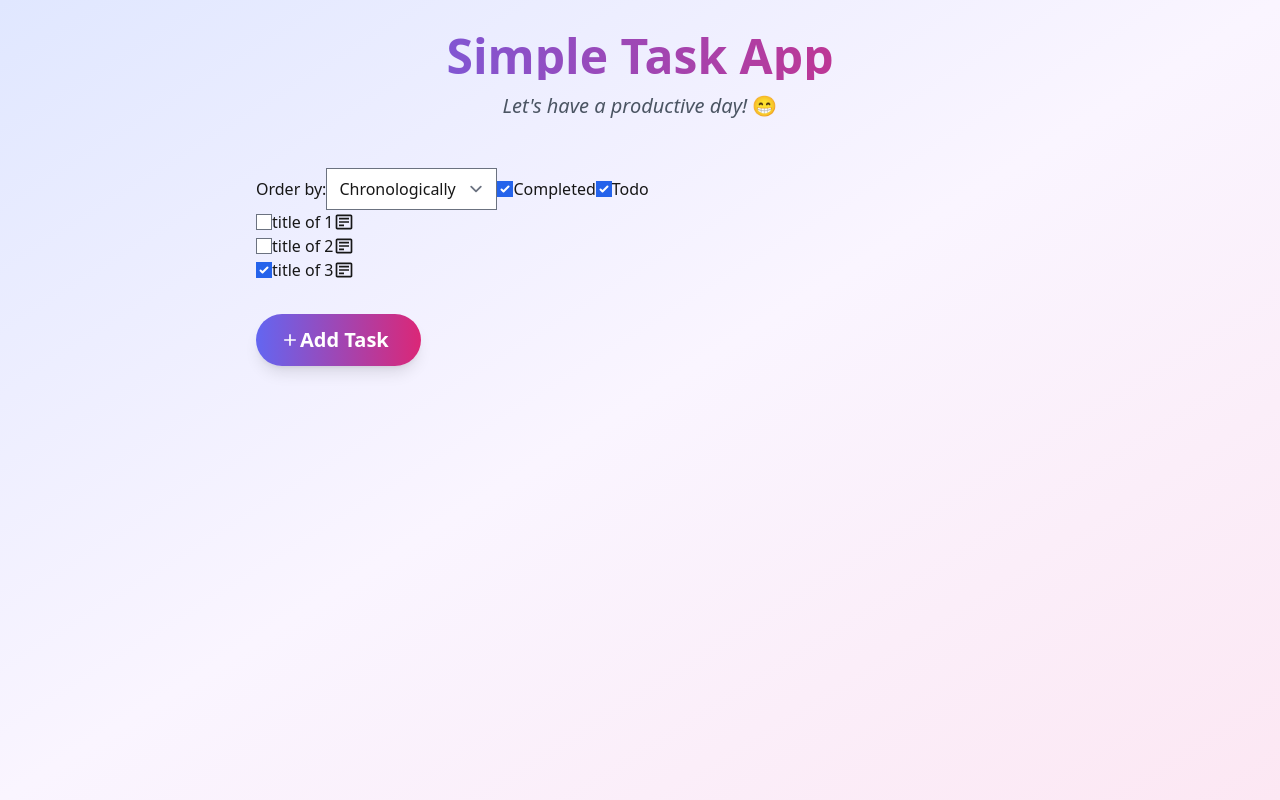
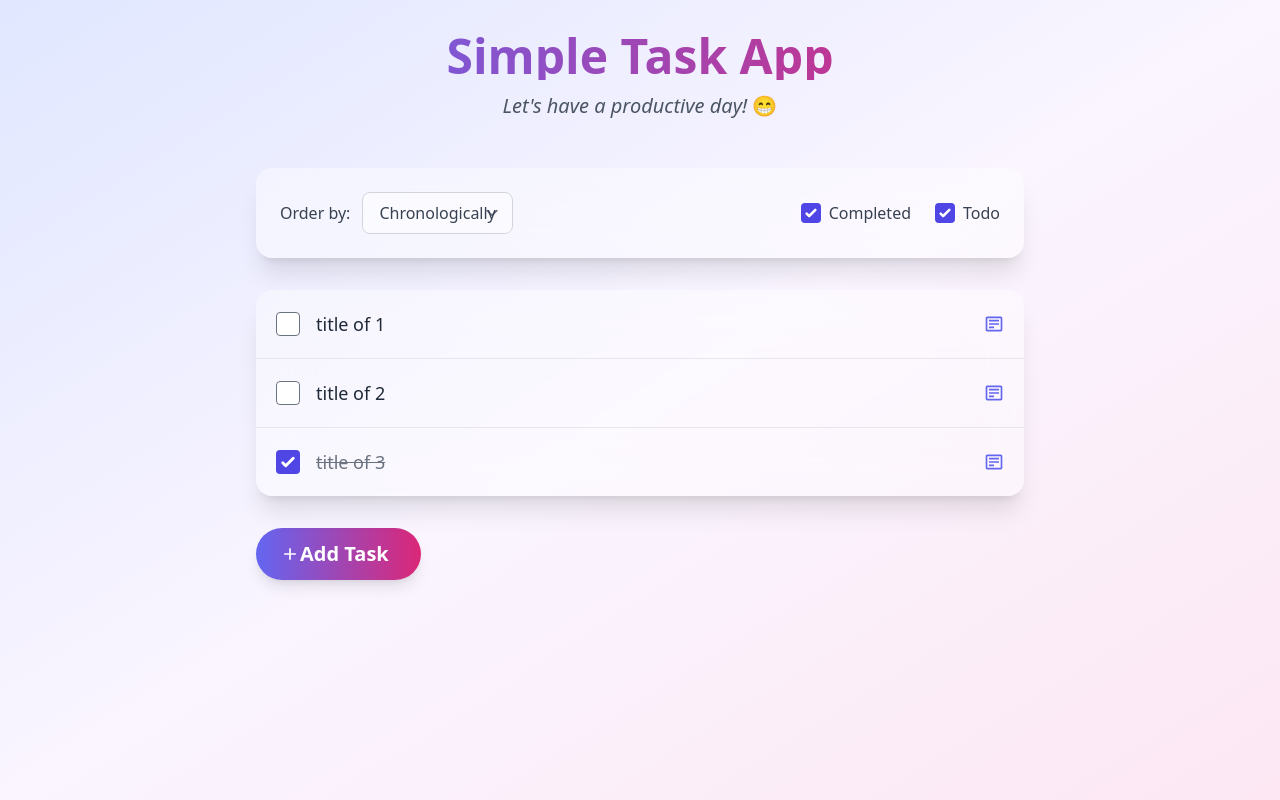
Before and after one commit to Gratic/nextjs-todo-app-frontend, a Next.js app: page / in a window 1280 px wide. Built offline with nearby package versions, Linux system fonts and the light colour scheme.

Commit message:
fix: breaking tailwindcss configuration

```diff
--- a/tailwind.config.ts
+++ b/tailwind.config.ts
@@ -5,6 +5,7 @@ const config: Config = {
     "./src/pages/**/*.{js,ts,jsx,tsx,mdx}",
     "./src/components/**/*.{js,ts,jsx,tsx,mdx}",
     "./src/app/**/*.{js,ts,jsx,tsx,mdx}",
+    "./src/lib/**/*.{js,ts,jsx,tsx,mdx}",
   ],
   theme: {
     extend: {
```
